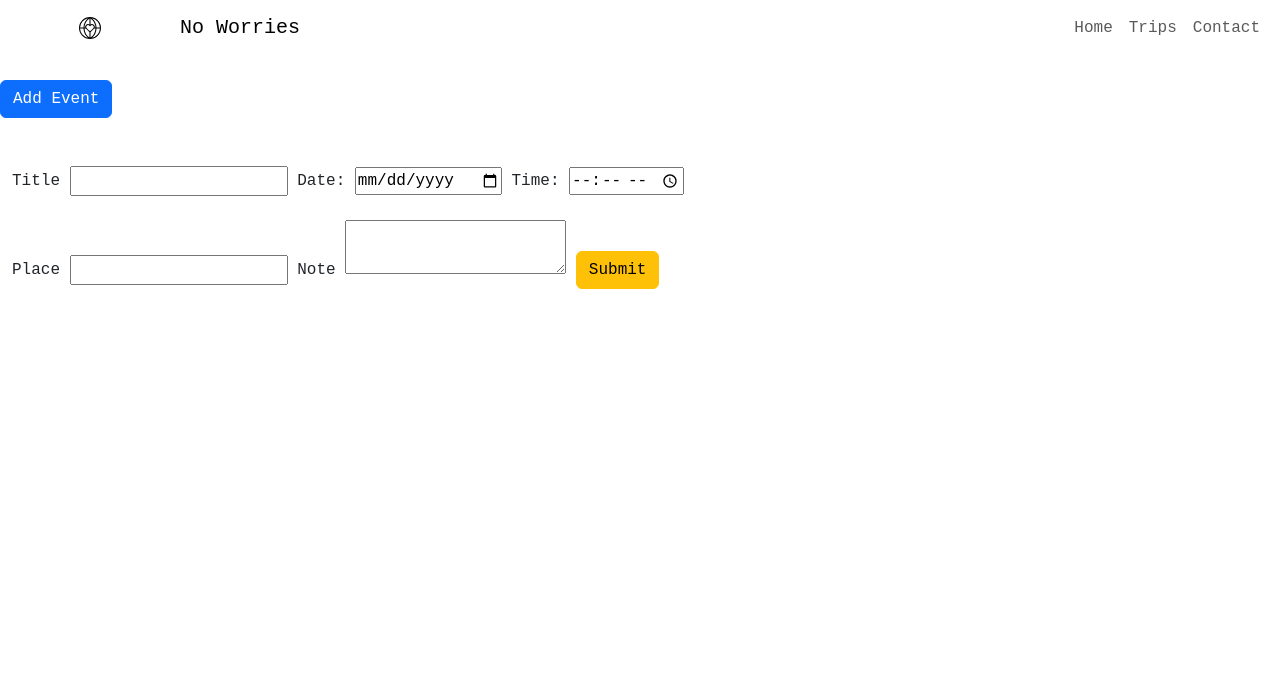
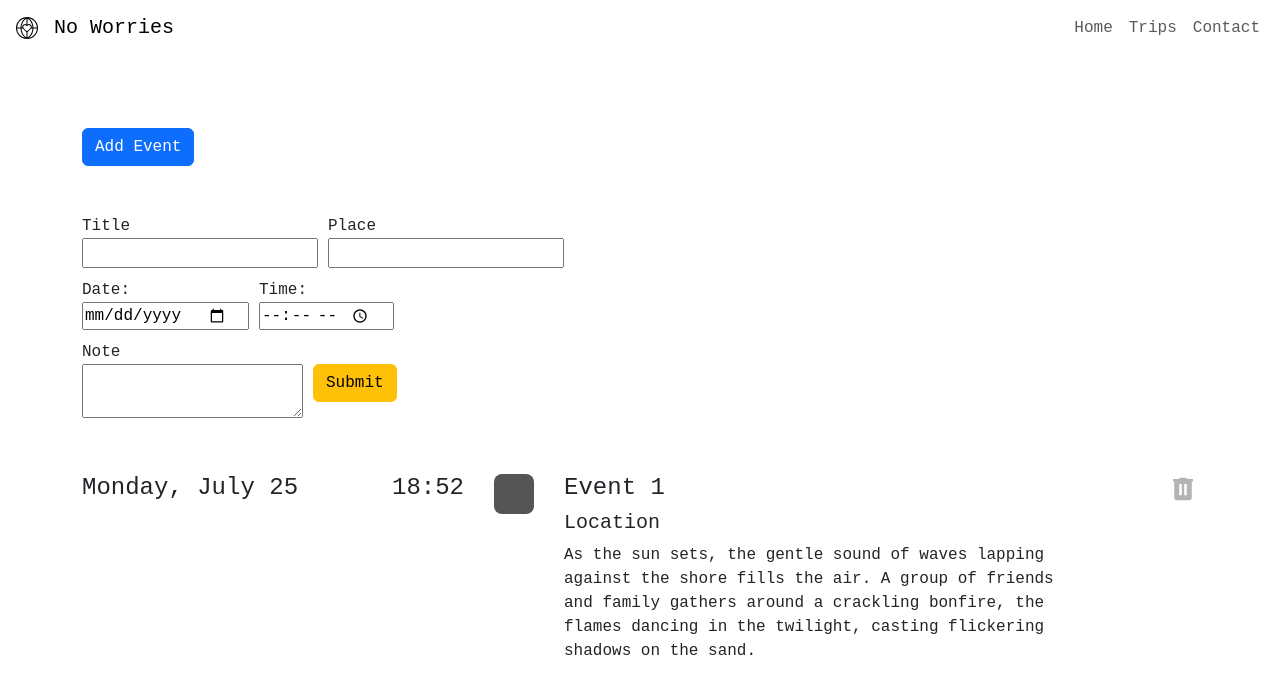
Before and after one commit to Nonatale/tripPlanner, a plain HTML site: page assets/html/events.html in a window 1280 px wide. Both pictures are taken after a click on the button "Add Event". Drawn offline with nearby package versions, Linux system fonts and the light colour scheme; a web font is replaced by a local one.

Commit message:
Mock event page css updated

```diff
--- a/assets/css/styles.css
+++ b/assets/css/styles.css
@@ -61,6 +61,22 @@ h3 {
     bottom: 0;
 }
 
+.material-symbols-outlined {
+    font-variation-settings:
+      'FILL' 1,
+      'wght' 400,
+      'GRAD' 0,
+      'opsz' 24; /* Controls the icon's design details */
+
+      font-size: 30px !important;
+      color: #b3b3b3;
+      cursor: pointer;
+}
+
+.material-symbols-outlined:hover {
+      color: #474747;
+}
+
 .trip-block {
     position: relative;
     padding: 15px;
@@ -69,15 +85,126 @@ h3 {
     height: 100px;
     margin-bottom: 20px;
     border-bottom-left-radius: 0;
+    transition: box-shadow border-color 0.3s ease;
+}
+
+.trip-block:hover {
+    cursor: pointer;
+    border: 2px #ffffff solid;
+    box-shadow: 5px 5px 20px rgba(177, 177, 177, 0.726);
+}
+
+.eventBox {
+    display: flex;
+    margin-top: 48px;
+}
+
+.day-box {
+    display: flex;
+    flex-grow: 1;
+    gap: 10px;
+}
+
+.date-box {
+    display: flex;
+    width: 300px;
+}
+
+.info-box {
+    display: flex;
+    flex-grow: 1;
+
+}
+
+.icon-box {
+    display: flex;
+    align-items: start;
+    justify-content: center;
+    width: 100px;
+}
+
+.title-box {
+    width: 200px;
+}
+
+.activity-square {
+    width: 40%;
+    padding-top: 40%; /* Ensures the square's height equals its width */
+    background-color: #555555;
+    border-radius: 8px;
+    position: relative;
+    cursor: pointer;
+    box-shadow: 0 0 15px rgba(255, 255, 255, 0.5);
+    transition: box-shadow 0.5s ease, filter 0.5s ease;
+}
+
+.activity-square:hover {
+    animation: shadowColorChange 2s infinite alternate;
+}
+
+.activity-square:focus {
+    animation: shadowColorChange 2s infinite alternate;
+}
+
+@keyframes shadowColorChange {
+    0% {
+        background-color: rgba(255, 0, 0, 0.2);
+        box-shadow: 0 0 10px rgba(255, 0, 0, 0.2);
+        filter: brightness(1.2);
+    }
+    50% {
+        background-color: rgba(0, 255, 0, 0.2);
+        box-shadow: 0 0 10px rgba(0, 255, 0, 0.2);
+        filter: brightness(1.5);
+    }
+    100% {
+        background-color: rgba(0, 0, 255, 0.4);
+        box-shadow: 0 0 10px rgba(0, 0, 255, 0.4);
+        filter: brightness(1.5);
+    }
+}
+
+.note-box {
+    max-width: 500px;
+}
+
+.delete-box {
+    display: flex;
+    justify-content: end;
+    flex-grow: 1;
+    padding-left: 20px;
 }
 
 #label {
     display: block;
-    background-color: #b0aef6ee; /* Light blue color */
     padding: 1rem; /* Add padding */
 }
 
-.background{
+#align-bottom {
+    display: flex;
+    align-items: center;
+}
+
+form {
+    display: flex;
+    padding: 0;
+    max-width: 500px;
+    flex-wrap: wrap;
+    gap: 10px;
+    /* margin-bottom: 48px; */
+}
+
+form label {
+    display: block;
+    /* width: 80px; or any fixed width */
+    margin-right: 10px;
+}
+
+form input {
+    padding-right: 20px;
+}
+
+/* .background{
     position: absolute;
     padding: 0;
     margin: 0;
@@ -101,9 +228,9 @@ h3 {
 }
 img{
     width: 100%;
-}
+} */
 
-@keyframes slide{
+/* @keyframes slide{
     0%,100%{
         background-image: url(https://media.9news.com/assets/KUSA/images/7f6e78a1-dd06-48e2-85b2-6e35a08d6832/7f6e78a1-dd06-48e2-85b2-6e35a08d6832_1140x641.jpg);
     }
@@ -116,4 +243,4 @@ img{
     75%{
         background-image: url(https://encrypted-tbn0.gstatic.com/images?q=tbn:ANd9GcTR1D45iBVsNs0SCKLbS2NwDW_2elEzF74vsQ&s);
     }
-}
+} */
--- a/assets/html/events.html
+++ b/assets/html/events.html
@@ -17,6 +17,8 @@
   <link rel="preconnect" href="https://fonts.googleapis.com">
   <link rel="preconnect" href="https://fonts.gstatic.com" crossorigin>
   <link href="https://fonts.googleapis.com/css2?family=Lato:ital,wght@0,100;0,300;0,400;0,700;0,900;1,100;1,300;1,400;1,700;1,900&family=Reddit+Mono:wght@200..900&display=swap" rel="stylesheet">
+  <!-- <link rel="stylesheet" href="https://fonts.googleapis.com/css2?family=Material+Symbols+Outlined:opsz,wght,FILL,GRAD@24,400,0,0" /> -->
+  <link rel="stylesheet" href="https://fonts.googleapis.com/css2?family=Material+Symbols+Outlined:opsz,wght,FILL,GRAD@20..48,100..700,0..1,-50..200" />
 
 </head>
 
@@ -37,7 +39,7 @@
       <div class="collapse navbar-collapse justify-content-end align-center" id="main-nav">
         <ul class="navbar-nav">
           <li class="nav-item">
-            <a class="nav-link" href="#">Home</a>
+            <a class="nav-link" href="./index.html">Home</a>
           </li>
           <li class="nav-item">
             <a class="nav-link" href="#">Trips</a>
@@ -50,7 +52,7 @@
     </div>
   </nav>
 
-  <main>
+  <main class="container mt-5">
     <div class="row">
       <div class="col">
           <button class="addTrip btn btn-primary mt-4" id="activity-button">Add Event</button>
@@ -59,28 +61,66 @@
 
     <div class="hidden" id="activityForm">
 
-      <form class="container-fluid mt-5 position">
-
+      <form class="mt-5 position">
+        <div class="input-container">
           <label for="title">Title</label>
           <input id="activityTitle" type="text" />
-
+        </div>
+        <div class="input-container">
+          <label for="place">Place</label>
+          <input type="text" id="place" />
+        </div>
+        <div class="input-container">
           <label for="date">Date:</label>
           <input type="date" id="date" name="date">
-
+        </div>
+        <div class="input-container">
           <label for="time">Time:</label>
-        <input type="time" id="time" name="time"><br><br>
-
-        <label for="place">Place</label>
-        <input type="text" id="place" />
-
+          <input type="time" id="time" name="time">
+        </div>
+        <div class="input-container">
           <label for="note">Note</label>
           <textarea id="note"></textarea>
-
+        </div>
+        <div class="input-container" id="align-bottom">
           <input type="submit" class="btn btn-warning" id="activity-submit-button" value="Submit">
+        </div>
 
       </form>
 
     </div>
+
+    <div class="test eventBox">
+      <section class="day-box">
+        <div class="date-box">
+          <h4>Monday, July 25</h4>
+        </div>
+        <div class="info-box">
+          <div class="time-box">
+            <h4>18:52</h4>
+          </div>
+          <div class="icon-box">
+            <div class="activity-square"></div>
+            <input type="color" id="colorPicker" style="display: none;">
+          </div>
+          <div class="activity-box">
+            <div class="title-box">
+              <h4>Event 1</h4>
+              <h5>Location</h5>
+            </div>
+            <div class="note-box">
+              <p>As the sun sets, the gentle sound of waves lapping against the shore fills the air. A group of friends and family gathers around a crackling bonfire, the flames dancing in the twilight, casting flickering shadows on the sand.</p>
+            </div>
+          </div>
+          <div class="delete-box">
+            <span class="material-symbols-outlined">
+              delete
+              </span>
+          </div>
+        </div>
+      </section>
+    </div>
+
   </main>
 
 </main>
--- a/assets/js/eventButton.js
+++ b/assets/js/eventButton.js
@@ -127,9 +127,12 @@ function displayActivities() {
             dayBox.classList.add("day-box");
             dateBox.classList.add("date-box");
             infoBox.classList.add("info-box");
+
             eventBox.appendChild(dayBox);
             dayBox.appendChild(dateBox);
             dayBox.appendChild(infoBox);
+        } else {
+
         }
         activityIndex++;
     }
@@ -139,4 +142,20 @@ function displayActivities() {
 
 activityButton.addEventListener("click", activityFormClick);
 submitButton.addEventListener("click", activityFormSubmit);
+
+function colorChanger() {
+    const squareList = document.querySelector(".activity-square");
+    for (const square of squareList) {
+        square.addEventListener('click', function() {
+            document.getElementById('colorPicker').click();
+        });
+    }
+}
+
+colorChanger();
+
+document.getElementById('colorPicker').addEventListener('input', function() {
+    document.getElementById('colorSquare').style.backgroundColor = this.value;
+});
+
 document.addEventListener("DOMContentLoaded", displayActivities);
```
Also changed, not shown: assets/js/tripButton.js (+4 -4 lines), index.html (+3 -4 lines). Lines whose indentation alone changed are shown as unchanged.
